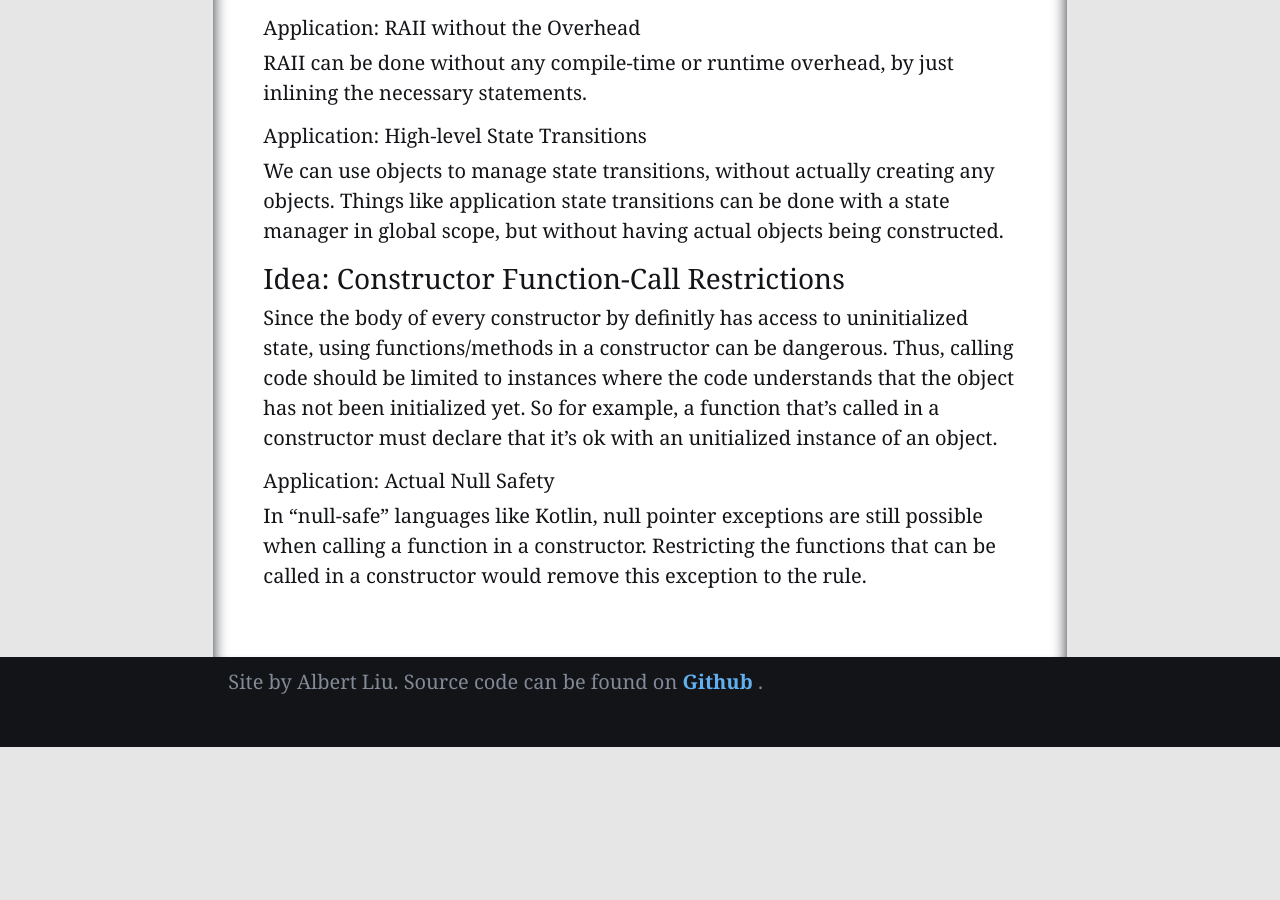
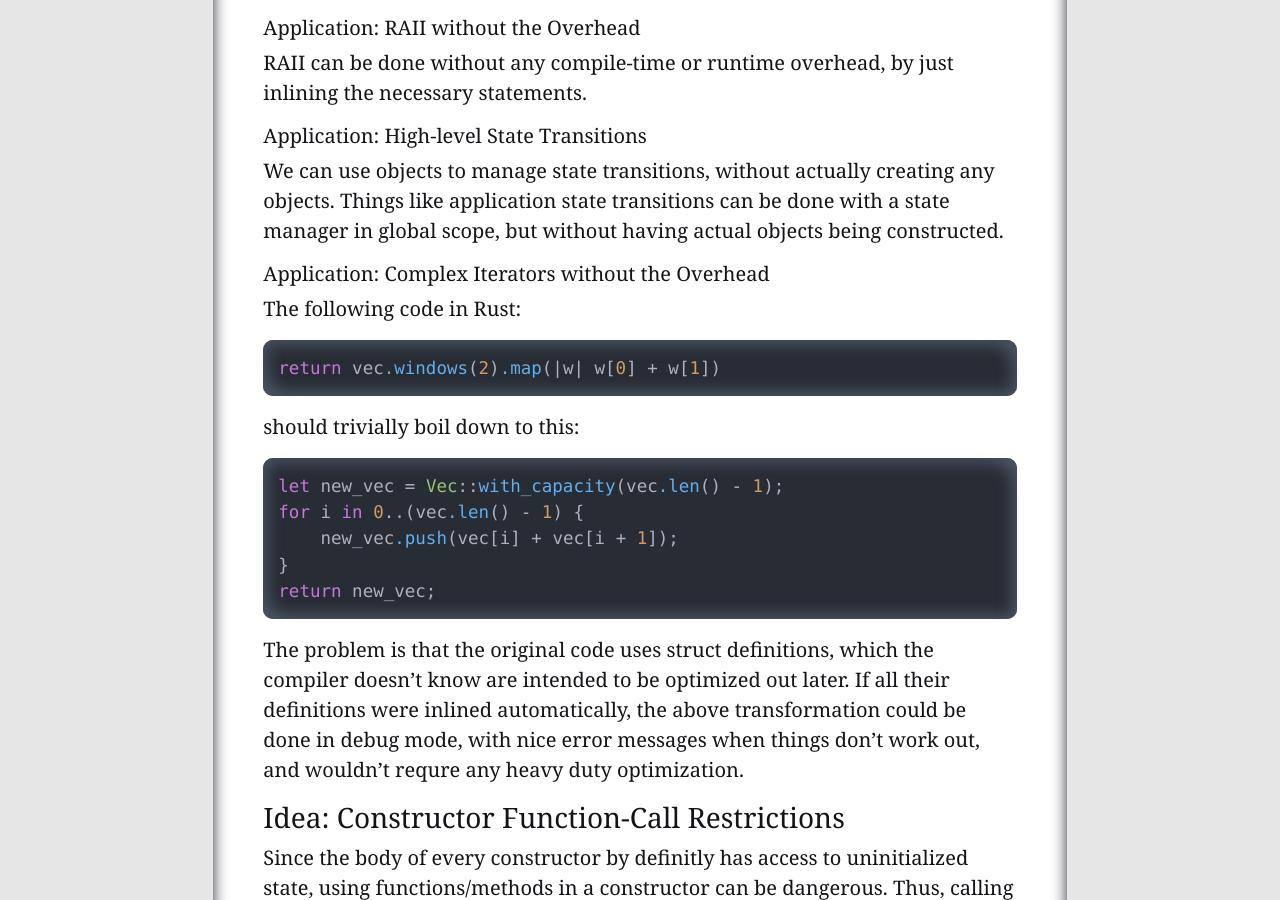
Before and after one commit to A1Liu/a1liu.github.io, a Jekyll site: the page built from _posts/2019-09-15-programming-language-ideas.md, in a window 1280 px wide and 900 px high, scrolled down 3847 px. Built offline with Jekyll 4.4.1, drawn with Linux system fonts in a browser that asks for light colours; before the commit the page ends 4594 px from its top, so only the background shows below that.

Commit message:
added another application of macro objects

````diff
--- a/_posts/2019-09-15-programming-language-ideas.md
+++ b/_posts/2019-09-15-programming-language-ideas.md
@@ -140,6 +140,29 @@ We can use objects to manage state transitions, without actually creating any
 objects. Things like application state transitions can be done with a state manager
 in global scope, but without having actual objects being constructed.
 
+##### Application: Complex Iterators without the Overhead
+The following code in Rust:
+
+```rust
+return vec.windows(2).map(|w| w[0] + w[1])
+```
+
+should trivially boil down to this:
+
+```rust
+let new_vec = Vec::with_capacity(vec.len() - 1);
+for i in 0..(vec.len() - 1) {
+    new_vec.push(vec[i] + vec[i + 1]);
+}
+return new_vec;
+```
+
+The problem is that the original code uses struct definitions, which the compiler
+doesn't know are intended to be optimized out later. If all their definitions were
+inlined automatically, the above transformation could be done in debug mode, with
+nice error messages when things don't work out, and wouldn't requre any heavy duty
+optimization.
+
 ### Idea: Constructor Function-Call Restrictions
 Since the body of every constructor by definitly has access to uninitialized state,
 using functions/methods in a constructor can be dangerous. Thus, calling code should
````
